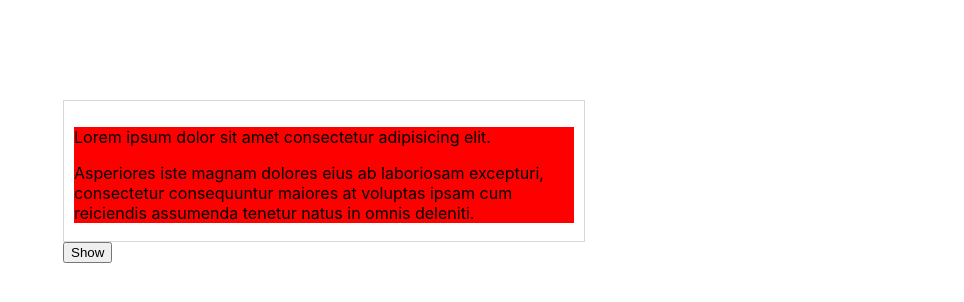
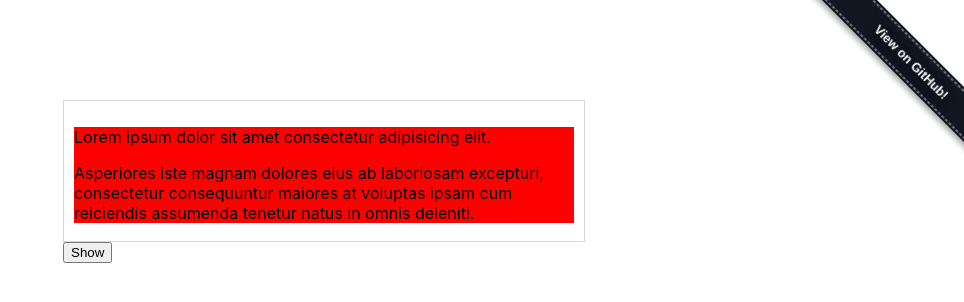
Before and after one commit to rohanBagchi/react-height-animation-tryout, a React (Vite) app: page / in a window 1280 px wide. Shown: the top 302 px of the page, without its empty margins (316-1280 px from the left). Built offline with nearby package versions, Linux system fonts and the light colour scheme.

Commit message:
Added github ribbon

```diff
--- /dev/null
+++ b/github-ribbon.css
@@ -0,0 +1,73 @@
+.gh-ribbon {
+  font-family: Helvetica, Arial, sans-serif;
+  width: 600px;
+  text-align: center;
+  font-weight: bold;
+  font-size: 0.8em;
+  padding: 10px;
+  text-decoration: none;
+  position: fixed;
+  text-shadow: 0 3px 10px rgba(0, 0, 0, 0.5);
+  box-shadow: 0 3px 6px rgba(0, 0, 0, 0.16), 0 3px 6px rgba(0, 0, 0, 0.23);
+  z-index: 1000;
+}
+
+.gh-ribbon:after {
+  content: "";
+  position: relative;
+  display: block;
+  top: 8px;
+  left: 0;
+  width: 600px;
+  border: 1px dashed rgba(255, 255, 255, 0.4);
+}
+
+.gh-ribbon:before {
+  content: "";
+  position: relative;
+  display: block;
+  bottom: 8px;
+  left: 0;
+  width: 600px;
+  border: 1px dashed rgba(255, 255, 255, 0.4);
+}
+
+.gh-ribbon.white:after {
+  content: "";
+  position: relative;
+  display: block;
+  top: 8px;
+  left: 0;
+  width: 600px;
+  border: 1px dashed rgba(0, 0, 0, 0.4);
+}
+
+.gh-ribbon.white:before {
+  content: "";
+  position: relative;
+  display: block;
+  bottom: 8px;
+  left: 0;
+  width: 600px;
+  border: 1px dashed rgba(0, 0, 0, 0.4);
+}
+
+.gh-ribbon.right {
+  top: 15px;
+  right: -285px;
+  /* top - right = width / 2 */
+  transform: rotate(45deg) translateY(100%);
+}
+
+.gh-ribbon.left {
+  top: 15px;
+  left: -285px;
+  /* top - left = width / 2 */
+  transform: rotate(-45deg) translateY(100%);
+}
+
+
+.gh-ribbon.darkblue {
+  background-color: #121621;
+  color: #ffffff;
+}
--- a/index.html
+++ b/index.html
@@ -4,9 +4,11 @@
     <meta charset="UTF-8" />
     <link rel="icon" type="image/svg+xml" href="/src/favicon.svg" />
     <meta name="viewport" content="width=device-width, initial-scale=1.0" />
-    <title>Vite App</title>
+    <title>React Height Animation</title>
+    <link rel="stylesheet" href="github-ribbon.css">
   </head>
   <body>
+    <a class="gh-ribbon darkblue right" href="https://github.com/rohanBagchi/react-height-animation-tryout" target="_blank">View on GitHub!</a>
     <div id="root"></div>
     <script type="module" src="/src/main.jsx"></script>
   </body>
```
